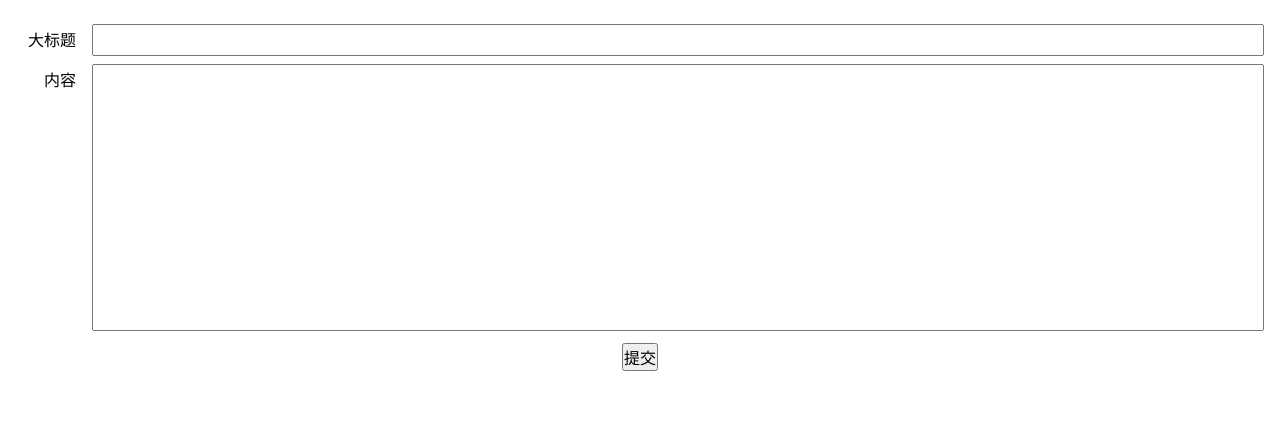
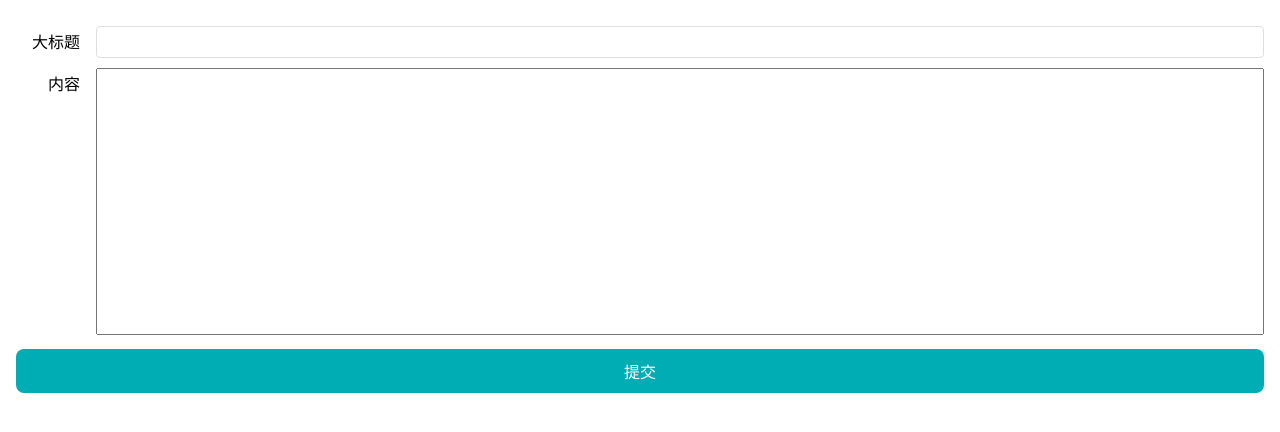
Before and after one commit to liuzb30/nextjs-blog, a Next.js app: page /post/new in a window 1280 px wide. Shown: the top 432 px of the page. Built offline with nearby package versions, Linux system fonts and the light colour scheme.

Commit message:
优化样式问题

```diff
--- a/hooks/useForm.tsx
+++ b/hooks/useForm.tsx
@@ -86,7 +86,7 @@ export function useForm<T>(options: useFormOptions<T>) {
               )}
             </label>
             {errors[field.key].length ? (
-              <p>{errors[field.key].join(",")}</p>
+              <p className='error-tips'>{errors[field.key].join(",")}</p>
             ) : null}
           </div>
         ))}
@@ -94,7 +94,8 @@ export function useForm<T>(options: useFormOptions<T>) {
       </form>
       <style jsx>{`
         .field {
-          margin: 8px 0;
+          margin: 10px 0;
+
         }
         .label {
           display: flex;
@@ -104,6 +105,7 @@ export function useForm<T>(options: useFormOptions<T>) {
           height: 32px;
         }
         .label > .label-text {
+          min-width: 4em;
           white-space: nowrap;
           margin-right: 1em;
         }
--- a/pages/sign_in.tsx
+++ b/pages/sign_in.tsx
@@ -17,7 +17,7 @@ const SignIn: NextPage<{ user: User }> = (props) => {
       { label: "用户名", type: "text", key: "username" },
       { label: "密码", type: "password", key: "password" },
     ],
-    buttons: <button type="submit">登录</button>,
+    buttons: <button className='button' type="submit">登录</button>,
     submit: {
       request: (fromData) => axios.post("/api/v1/sessions", fromData),
       callback: () => {
@@ -33,7 +33,7 @@ const SignIn: NextPage<{ user: User }> = (props) => {
   });
 
   return (
-    <div>
+    <div className='wrapper'>
       {props.user && <div>当前登录用户为{props.user.username}</div>}
       <h1>登录页面</h1>
       {form}
--- a/pages/sign_up.tsx
+++ b/pages/sign_up.tsx
@@ -26,7 +26,7 @@ const SignUp: NextPage = (props) => {
   });
 
   return (
-    <div>
+    <div className='wrapper'>
       <h1>注册页面</h1>
       {form}
     </div>
--- a/styles/globals.scss
+++ b/styles/globals.scss
@@ -11,3 +11,41 @@ a {text-decoration: none; color: #00adb5; border-bottom: 1px solid;}
 a, input, button {font: inherit;}
 h1 {margin: 8px 0;}
 p {margin: 4px 0;}
+input{
+  text-rendering: auto;
+  color: initial;
+  letter-spacing: normal;
+  word-spacing: normal;
+  text-transform: none;
+  text-indent: 4px;
+  text-shadow: none;
+  -webkit-appearance:none;/*去除阴影边框*/
+  border: 1px solid #dcdee2;
+  border-radius: 4px;
+  outline: none;
+}
+
+button{
+  width: 100%;
+  text-align: center;
+  padding: 10px 20px;
+  color: #fff;
+  background-color: #00adb5;
+  border-radius: 8px;
+  border: none;
+  &:hover{
+    background-color: cadetblue;
+  }
+}
+
+.wrapper {
+  max-width: 800px;
+  margin: 16px auto;
+  padding: 0 16px;
+}
+
+.error-tips{
+  padding-top: 6px;
+  font-size: 12px;
+  color: #ed4014;
+}
```
